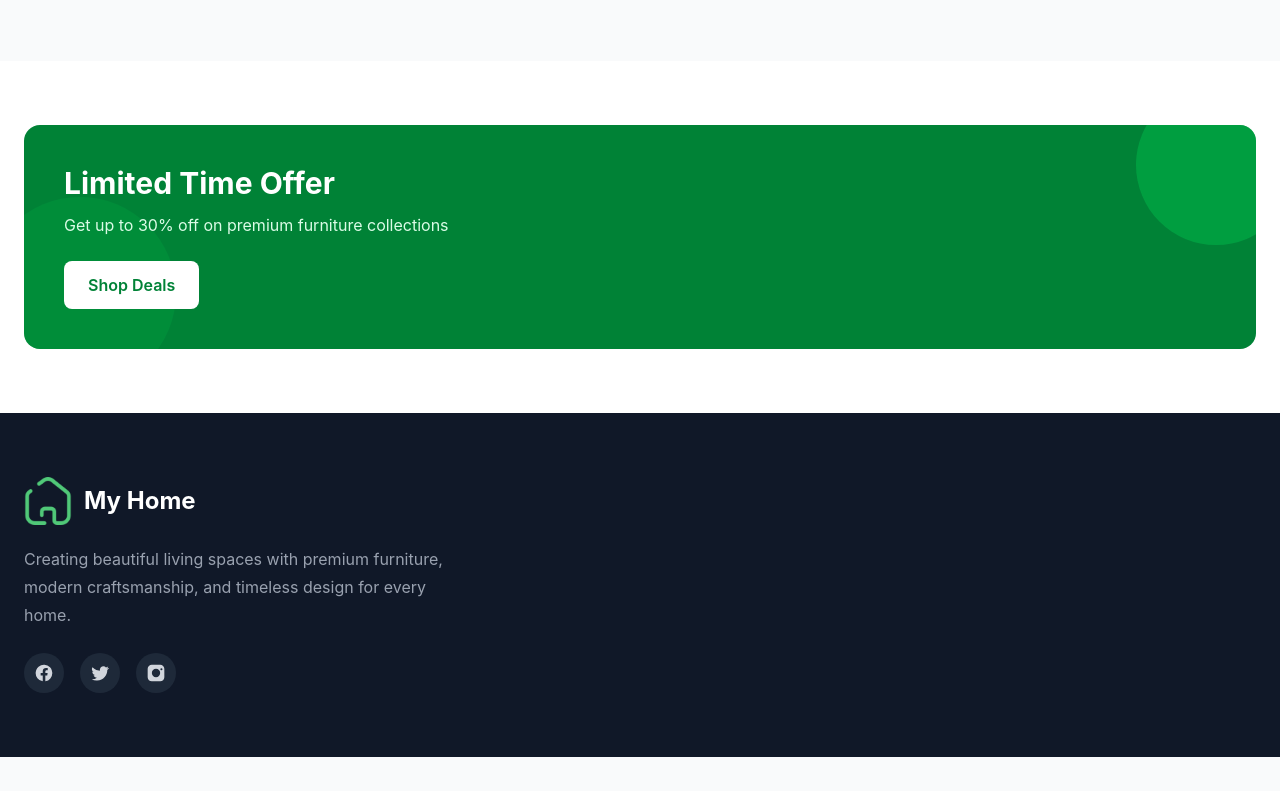
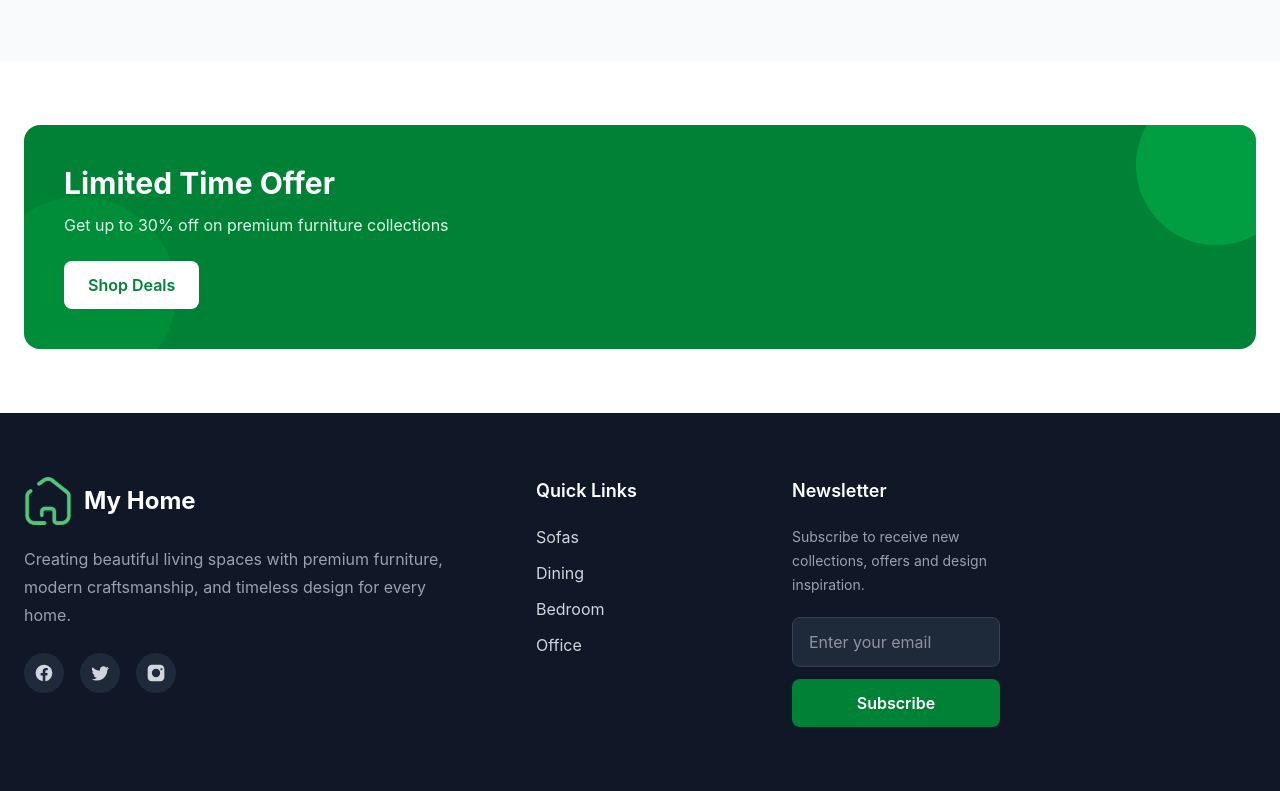
Before and after one commit to KAUSAR-BD/myHome, a website built with Vite: page index.html in a window 1280 px wide. Shown: the part 2634-3425 px from the top of the page. Before the commit the page ends 3391 px from the top, so only its background shows below. Built offline with nearby package versions, Linux system fonts and the light colour scheme.

Commit message:
added newsletter into footer section

```diff
--- a/index.html
+++ b/index.html
@@ -443,7 +443,47 @@
             </div>
           </div>
 
+          <!-- quick links -->
+          <div>
+            <h4 class="mb-5 text-lg font-semibold text-white">Quick Links</h4>
 
+            <ul class="space-y-3">
+              <li>
+                <a href="#" class="hover:text-green-400 transition">Sofas</a>
+              </li>
+              <li>
+                <a href="#" class="hover:text-green-400 transition">Dining</a>
+              </li>
+              <li>
+                <a href="#" class="hover:text-green-400 transition">Bedroom</a>
+              </li>
+              <li>
+                <a href="#" class="hover:text-green-400 transition">Office</a>
+              </li>
+            </ul>
+          </div>
+
+          <!-- newsletter -->
+          <div>
+            <h4 class="mb-5 text-lg font-semibold text-white">Newsletter</h4>
+            <p class="text-sm leading-6 text-gray-400">
+              Subscribe to receive new collections, offers and design
+              inspiration.
+            </p>
+
+            <form class="mt-5 space-y-3">
+              <input
+                type="email"
+                placeholder="Enter your email"
+                class="w-full rounded-lg border border-gray-700 bg-gray-800 px-4 py-3 text-white transition hover:bg-green outline-none focus:border-green-500"
+              />
+              <button
+                class="w-full rounded-lg bg-green-700 py-3 font-semibold text-white transition hover:bg-green-600"
+              >
+                Subscribe
+              </button>
+            </form>
+          </div>
         </div>
       </div>
     </footer>
```
